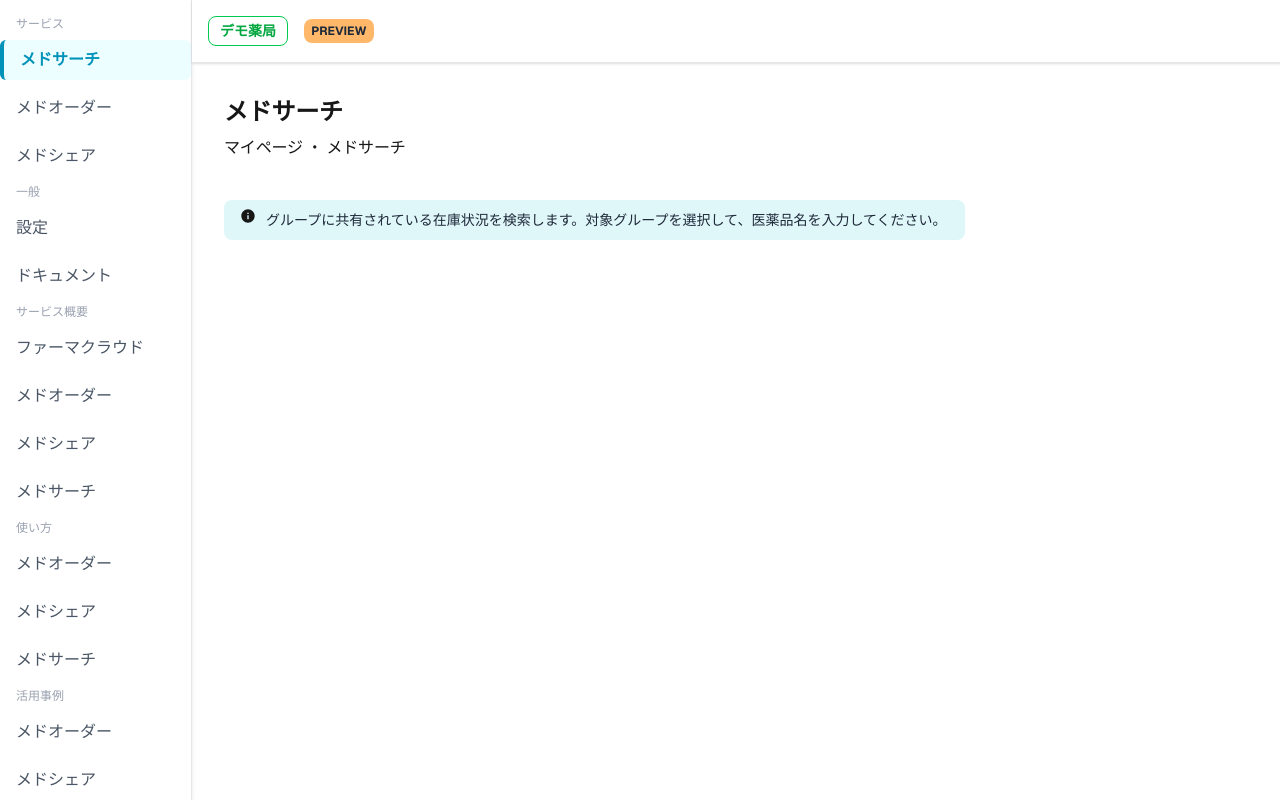
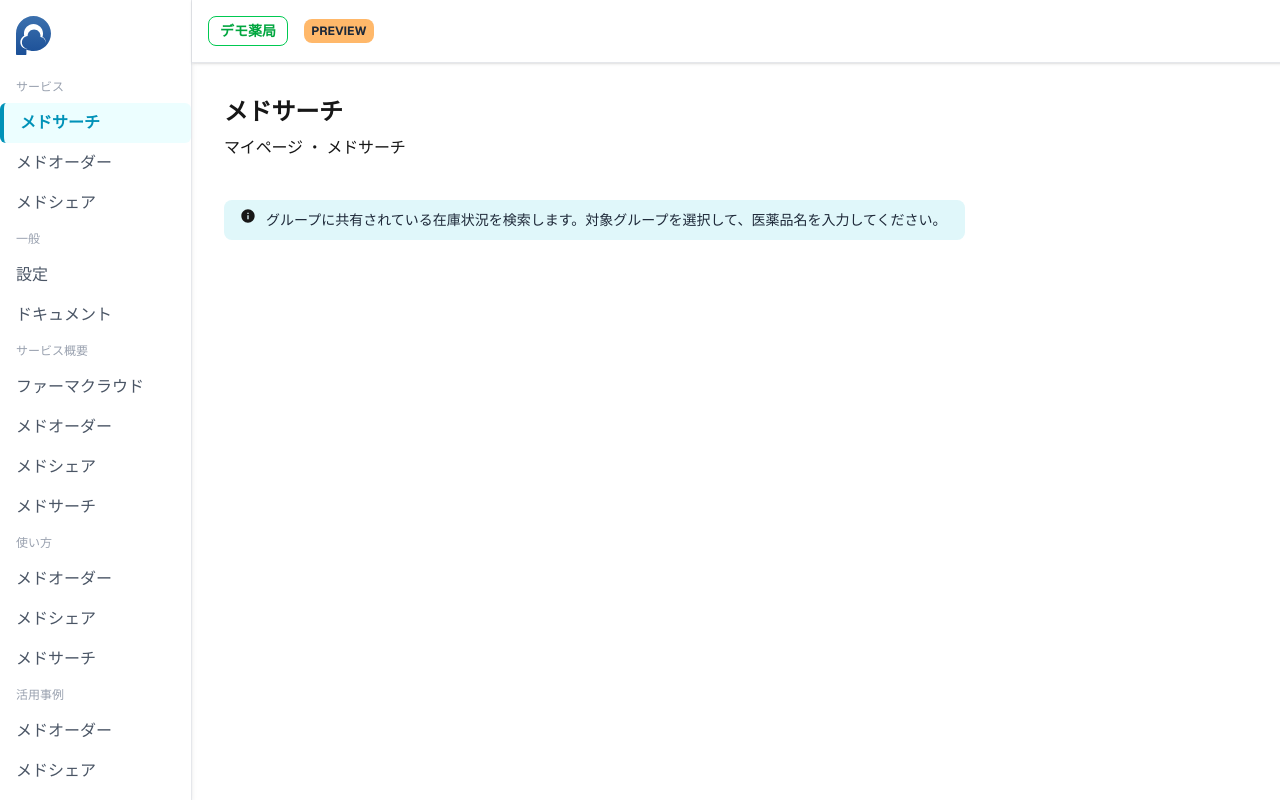
Before and after one commit to Ideguchi-Pharma/medsearch, a Next.js app: page / in a window 1280 px wide. Built offline with nearby package versions, Linux system fonts and the light colour scheme.

Commit message:
メニューバ内の各要素の間隔を修正し、上部にロゴを追加

```diff
--- a/src/app/layout.tsx
+++ b/src/app/layout.tsx
@@ -1,5 +1,6 @@
 import type { Metadata } from "next";
 import { Geist, Geist_Mono } from "next/font/google";
+import Image from "next/image";
 import "./globals.css";
 
 
@@ -40,10 +41,19 @@ export default function RootLayout({
               sticky top-o h-screen
               overflow-y-auto
             ">
-              <nav className="flex flex-col gap-2">
+              <nav className="flex flex-col gap-4">
+              <ol className="list-inside list-decimal text-sm/6 text-center sm:text-left font-[family-name:var(--font-geist-mono)]">
                 {/* 各メニュー項目 (アイコンなし、テキストのみ) */}
                 {/* メドサーチ (アクティブ状態の例) */}
-                <p className="text-xs sm:text-xs text-gray-400 items-left px-4">サービス</p>
+                <Image
+                 className="ml-2 sm:ml-4"
+                 src="/pharmacloud_mark.svg"
+                 alt="ファーマクラウド"
+                 width={35}
+                 height={35}
+
+                 />
+                <p className="mt-4 text-xs sm:text-xs text-gray-400 items-left px-4 py-2">サービス</p>
                 <a href="#" className="flex flex-col items-center sm:flex-row sm:justify-start sm:px-4 sm:py-2 py-2 gap-2 text-cyan-600 font-bold bg-cyan-50 hover:bg-cyan-100 border-l-4 border-cyan-600 rounded-md">
                   <span className="text-xs sm:text-base hidden sm:inline">メドサーチ</span>
                 </a>
@@ -53,7 +63,7 @@ export default function RootLayout({
                 <a href="#" className="flex flex-col items-center sm:flex-row sm:justify-start sm:px-4 sm:py-2 py-2 gap-2 text-gray-600 hover:bg-gray-100 rounded-md">
                 <span className="text-xs sm:text-base hidden sm:inline">メドシェア</span>
                 </a>
-                <p className="text-xs sm:text-xs text-gray-400 items-left px-4">一般</p>
+                <p className="text-xs sm:text-xs text-gray-400 items-left px-4 py-2">一般</p>
                 {/* 設定 */}
                 <a href="#" className="flex flex-col items-center sm:flex-row sm:justify-start sm:px-4 sm:py-2 py-2 gap-2 text-gray-600 hover:bg-gray-100 rounded-md">
                 <span className="text-xs sm:text-base hidden sm:inline">設定</span>{/* 右矢印の代わりに文字 */}
@@ -62,11 +72,21 @@ export default function RootLayout({
                 <a href="#" className="flex flex-col items-center sm:flex-row sm:justify-start sm:px-4 sm:py-2 py-2 gap-2 text-gray-600 hover:bg-gray-100 rounded-md">
                 <span className="text-xs sm:text-base hidden sm:inline">ドキュメント</span>
                 </a>
-                <p className="text-xs sm:text-xs text-gray-400 items-left px-4">サービス概要</p>
+                <p className="text-xs sm:text-xs text-gray-400 items-left px-4 py-2">サービス概要</p>
                 {/* 公式HP */}
-                <a href="#" className="flex flex-col items-center sm:flex-row sm:justify-start sm:px-4 sm:py-2 py-2 gap-2 text-gray-600 hover:bg-gray-100 rounded-md ">
+                <a href="https://www.pharmacloud.co.jp/" className="flex flex-col items-center sm:flex-row sm:justify-start sm:px-4 sm:py-2 py-2 gap-2 text-gray-600 hover:bg-gray-100 rounded-md " target="_blank" rel="noopener noreferrer">
                 <span className="text-xs sm:text-base hidden sm:inline">ファーマクラウド</span>
                 </a>
+                <a href="https://www.pharmacloud.co.jp/service/med-order-middle" className="flex flex-col items-center sm:flex-row sm:justify-start sm:px-4 sm:py-2 py-2 gap-2 text-gray-600 hover:bg-gray-100 rounded-md " target="_blank" rel="noopener noreferrer">
+                <span className="text-xs sm:text-base hidden sm:inline">メドオーダー</span>
+                </a>
+                <a href="https://www.pharmacloud.co.jp/service/med-share" className="flex flex-col items-center sm:flex-row sm:justify-start sm:px-4 sm:py-2 py-2 gap-2 text-gray-600 hover:bg-gray-100 rounded-md " target="_blank" rel="noopener noreferrer">
+                <span className="text-xs sm:text-base hidden sm:inline">メドシェア</span>
+                </a>
+                <a href="https://www.pharmacloud.co.jp/service/med-search" className="flex flex-col items-center sm:flex-row sm:justify-start sm:px-4 sm:py-2 py-2 gap-2 text-gray-600 hover:bg-gray-100 rounded-md " target="_blank" rel="noopener noreferrer">
+                <span className="text-xs sm:text-base hidden sm:inline">メドサーチ</span>
+                </a>
+                <p className="text-xs sm:text-xs text-gray-400 items-left px-4 py-2">使い方</p>
                 <a href="#" className="flex flex-col items-center sm:flex-row sm:justify-start sm:px-4 sm:py-2 py-2 gap-2 text-gray-600 hover:bg-gray-100 rounded-md ">
                 <span className="text-xs sm:text-base hidden sm:inline">メドオーダー</span>
                 </a>
@@ -76,27 +96,17 @@ export default function RootLayout({
                 <a href="#" className="flex flex-col items-center sm:flex-row sm:justify-start sm:px-4 sm:py-2 py-2 gap-2 text-gray-600 hover:bg-gray-100 rounded-md ">
                 <span className="text-xs sm:text-base hidden sm:inline">メドサーチ</span>
                 </a>
-                <p className="text-xs sm:text-xs text-gray-400 items-left px-4">使い方</p>
+                <p className="text-xs sm:text-xs text-gray-400 items-left px-4 py-2">活用事例</p>
                 <a href="#" className="flex flex-col items-center sm:flex-row sm:justify-start sm:px-4 sm:py-2 py-2 gap-2 text-gray-600 hover:bg-gray-100 rounded-md ">
                 <span className="text-xs sm:text-base hidden sm:inline">メドオーダー</span>
                 </a>
-                <a href="#" className="flex flex-col items-center sm:flex-row sm:justify-start sm:px-4 sm:py-2 py-2 gap-2 text-gray-600 hover:bg-gray-100 rounded-md ">
+                <a href="https://www.pharmacloud.co.jp/case" className="flex flex-col items-center sm:flex-row sm:justify-start sm:px-4 sm:py-2 py-2 gap-2 text-gray-600 hover:bg-gray-100 rounded-md " target="_blank" rel="noopener noreferrer">
                 <span className="text-xs sm:text-base hidden sm:inline">メドシェア</span>
                 </a>
-                <a href="#" className="flex flex-col items-center sm:flex-row sm:justify-start sm:px-4 sm:py-2 py-2 gap-2 text-gray-600 hover:bg-gray-100 rounded-md ">
+                <a href="https://www.pharmacloud.co.jp/case" className="flex flex-col items-center sm:flex-row sm:justify-start sm:px-4 sm:py-2 py-2 gap-2 text-gray-600 hover:bg-gray-100 rounded-md " target="_blank" rel="noopener noreferrer">
                 <span className="text-xs sm:text-base hidden sm:inline">メドサーチ</span>
                 </a>
-                <p className="text-xs sm:text-xs text-gray-400 items-left px-4">活用事例</p>
-                <a href="#" className="flex flex-col items-center sm:flex-row sm:justify-start sm:px-4 sm:py-2 py-2 gap-2 text-gray-600 hover:bg-gray-100 rounded-md ">
-                <span className="text-xs sm:text-base hidden sm:inline">メドオーダー</span>
-                </a>
-                <a href="#" className="flex flex-col items-center sm:flex-row sm:justify-start sm:px-4 sm:py-2 py-2 gap-2 text-gray-600 hover:bg-gray-100 rounded-md ">
-                <span className="text-xs sm:text-base hidden sm:inline">メドシェア</span>
-                </a>
-                <a href="#" className="flex flex-col items-center sm:flex-row sm:justify-start sm:px-4 sm:py-2 py-2 gap-2 text-gray-600 hover:bg-gray-100 rounded-md ">
-                <span className="text-xs sm:text-base hidden sm:inline">メドサーチ</span>
-                </a>
-
+              </ol>
               </nav>
             </aside>
             {/* 各ページのコンテンツがレンダリングされる部分 */}
--- a/src/app/page.tsx
+++ b/src/app/page.tsx
@@ -38,9 +38,9 @@ export default function Home() {
         <p className="tracking-[-.01em] mb-8">
             マイページ ・ メドサーチ
         </p>
-        <div className="flex items-start space-x-2 px-4 py-2 rounded-lg" style={{ backgroundColor: "#e0f7fa" }}>
+        <div className="flex items-start space-x-2 px-4 py-2 rounded-lg flex-grow" style={{ backgroundColor: "#e0f7fa" }}>
          <RiInformationFill /* className="w-5 h-5 text-cyan-600 flex-shrink-0 mt-0.5" *//>
-         <p className="text-black px-0.5 py-0.5 text-sm text-gray-800 rounded font-[family-name:var(--font-geist-mono)] flex-grow]">
+         <p className="text-black px-0.5 py-0.5 text-sm text-gray-800 rounded font-[family-name:var(--font-geist-mono)]">
             グループに共有されている在庫状況を検索します。対象グループを選択して、医薬品名を入力してください。
         </p>
         </div>
@@ -60,7 +60,7 @@ export default function Home() {
             width={16}
             height={16}
           />
-          まだ作成中
+          blank
         </a>
         <a
           className="flex items-center gap-2 hover:underline hover:underline-offset-4"
@@ -75,7 +75,7 @@ export default function Home() {
             width={16}
             height={16}
           />
-          まだ作成中
+          blank
         </a>
         <a
           className="flex items-center gap-2 py-16 hover:underline hover:underline-offset-4"
@@ -90,7 +90,7 @@ export default function Home() {
             width={16}
             height={16}
           />
-         まだ作成中
+         blank
         </a>
       </footer>
     </div>
```
Also changed, not shown: public/pharmacloud_mark.svg (added).
